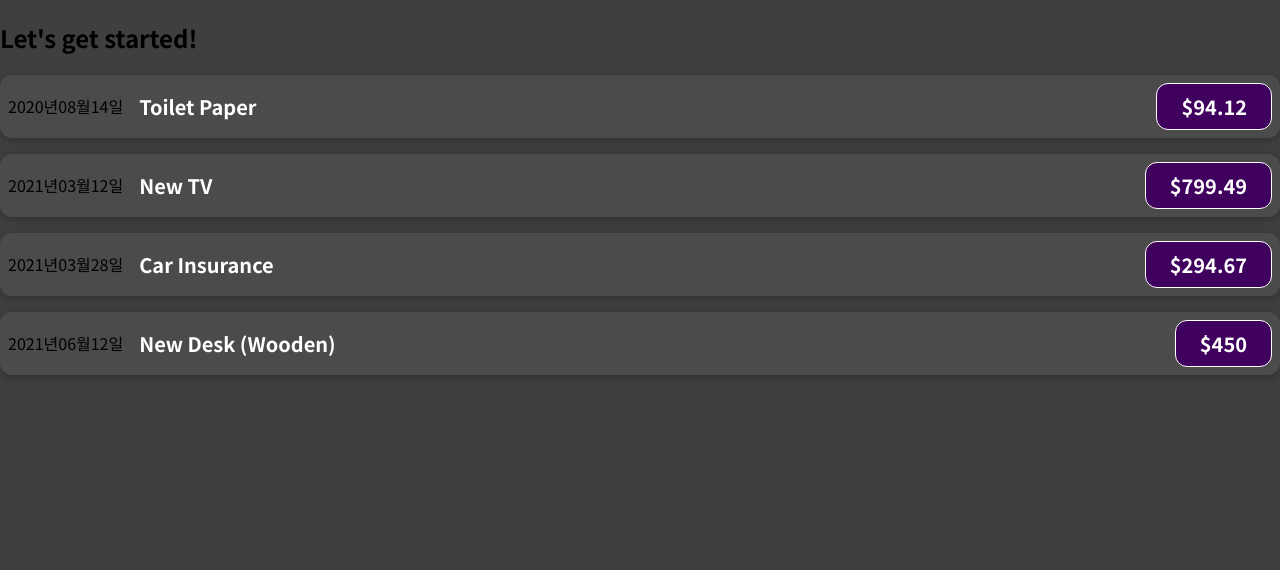
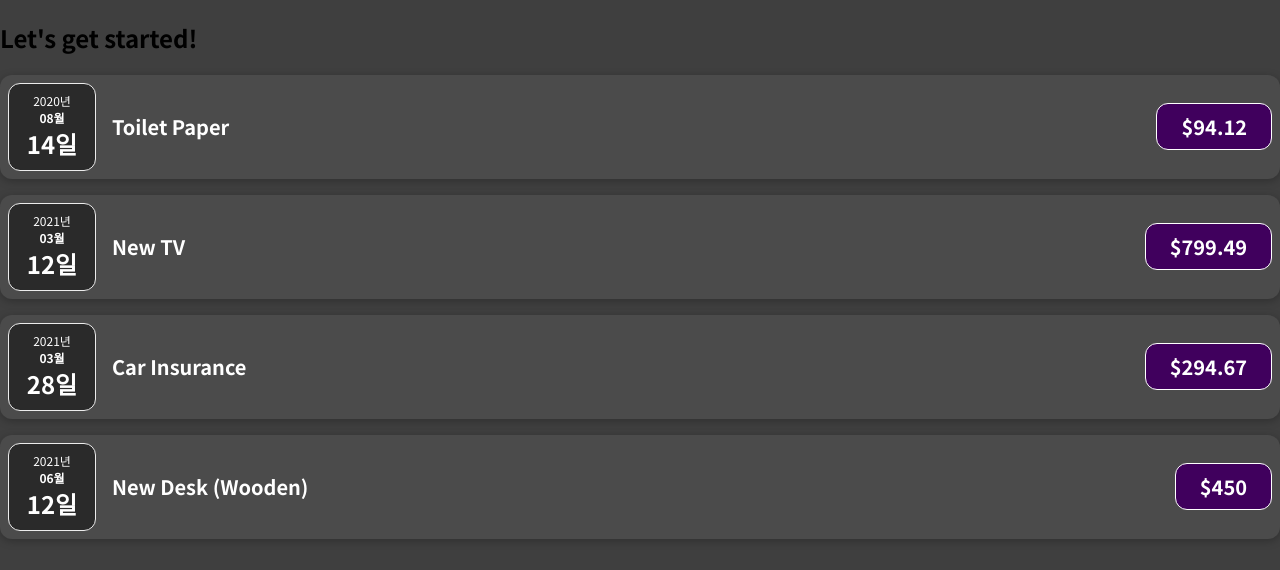
Before and after one commit to YoonCode/1st-react-project, a JavaScript app: page / in a window 1280 px wide. Shown: the top 570 px of the page. Built offline with nearby package versions, Linux system fonts and the light colour scheme.

Commit message:
create ExpenseDate and put date info into it

```diff
--- a/src/App.js
+++ b/src/App.js
@@ -35,22 +35,22 @@
         title={expenses[0].title}
         amount={expenses[0].amount}
         date={expenses[0].date}
-      ></ExpenseItem>
+      />
       <ExpenseItem
         title={expenses[1].title}
         amount={expenses[1].amount}
         date={expenses[1].date}
-      ></ExpenseItem>
+      />
       <ExpenseItem
         title={expenses[2].title}
         amount={expenses[2].amount}
         date={expenses[2].date}
-      ></ExpenseItem>
+      />
       <ExpenseItem
         title={expenses[3].title}
         amount={expenses[3].amount}
         date={expenses[3].date}
-      ></ExpenseItem>
+      />
     </div>
   );
 }
--- /dev/null
+++ b/src/components/ExpenseDate.css
@@ -0,0 +1,26 @@
+.expense-date {
+  display: flex;
+  flex-direction: column;
+  width: 5.5rem;
+  height: 5.5rem;
+  border: 1px solid #ececec;
+  background-color: #2a2a2a;
+  color: white;
+  border-radius: 12px;
+  align-items: center;
+  justify-content: center;
+}
+
+.expense-date__month {
+  font-size: 0.75rem;
+  font-weight: bold;
+}
+
+.expense-date__year {
+  font-size: 0.75rem;
+}
+
+.expense-date__day {
+  font-size: 1.5rem;
+  font-weight: bold;
+}
--- /dev/null
+++ b/src/components/ExpenseDate.js
@@ -0,0 +1,17 @@
+import './ExpenseDate.css';
+
+function ExpenseDate(props) {
+  const year = props.date.toLocaleString('ko-KR', {year: 'numeric'});
+  const month = props.date.toLocaleString('ko-KR', {month: '2-digit'});
+  const day = props.date.toLocaleString('ko-KR', {day: '2-digit'});
+
+  return (
+    <div className="expense-date">
+      <div className="expense-date__year">{year}</div>
+      <div className="expense-date__month">{month}</div>
+      <div className="expense-date__day">{day}</div>
+    </div>
+  );
+}
+
+export default ExpenseDate;
--- a/src/components/ExpenseItem.js
+++ b/src/components/ExpenseItem.js
@@ -1,15 +1,11 @@
+import ExpenseDate from './ExpenseDate';
 import './ExpenseItem.css';
 
 function ExpenseItem(props) {
-  const year = props.date.toLocaleString('ko-KR', {year: 'numeric'});
-  const month = props.date.toLocaleString('ko-KR', {month: '2-digit'});
-  const day = props.date.toLocaleString('ko-KR', {day: '2-digit'});
 
   return (
   <div className="expense-item">
-    <div>{year}</div>
-    <div>{month}</div>
-    <div>{day}</div>
+    <ExpenseDate date={props.date} />
     <div className="expense-item__description">
       <h2>{props.title}</h2>
       <div className="expense-item__price">${props.amount}</div>
```
Also changed, not shown: 1 other file (tests, documents, lock files or other folders).
